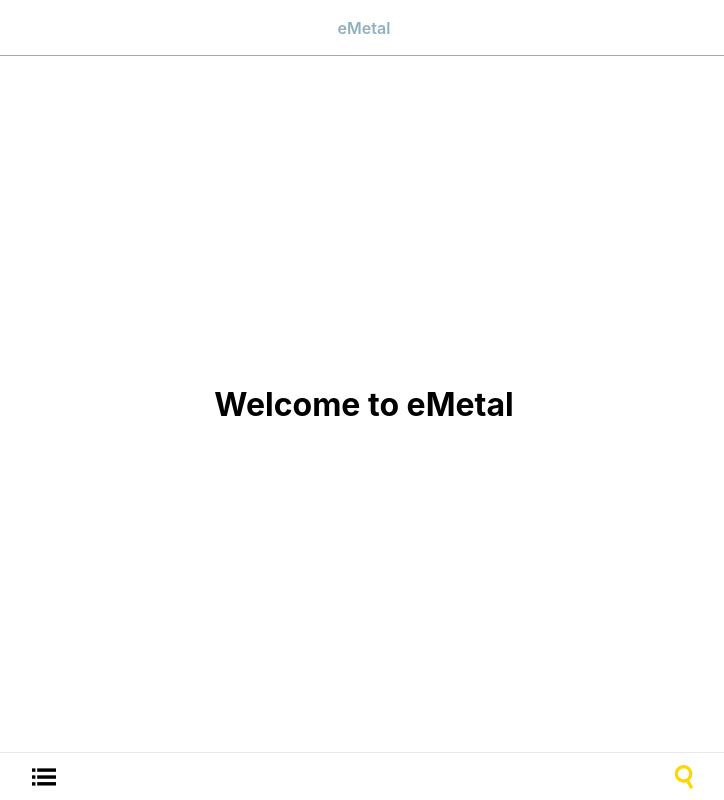
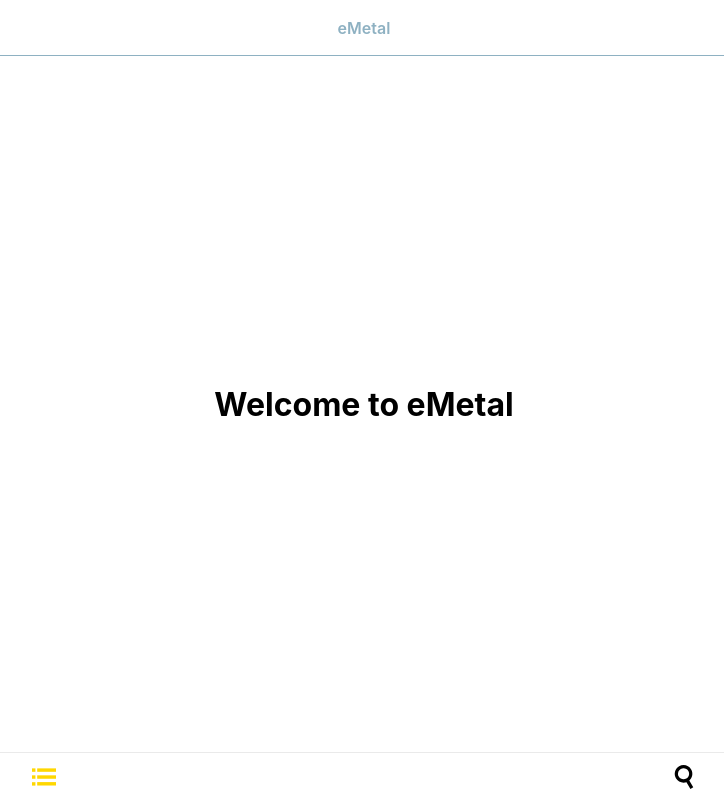
Before and after one commit to Jongyeol91/auction, a Next.js app: page / in a window 1280 px wide. Shown: the whole page, without its empty margins (276-1000 px from the left). Built offline with nearby package versions, Linux system fonts and the light colour scheme.

Commit message:
feat: complete footer structure

```diff
--- a/components/base/Footer.tsx
+++ b/components/base/Footer.tsx
@@ -4,8 +4,8 @@ import FooterTabItem from './FooterTabItem';
 function Footer() {
   return (
     <StyledFooter>
-      <FooterTabItem icon="home" />
-      <FooterTabItem icon="search" isActive />
+      <FooterTabItem icon="home" exact href="/" />
+      <FooterTabItem icon="search" href="/search" />
     </StyledFooter>
   );
 }
--- a/components/base/FooterTabItem.tsx
+++ b/components/base/FooterTabItem.tsx
@@ -1,8 +1,10 @@
 import styled, { css } from 'styled-components';
 import BulletList from '@/components/vectors/BulletList.svg';
 import Search from '@/components/vectors/Search.svg';
-import React from 'react';
+import React, { useMemo } from 'react';
 import { colors } from '@/lib/colors';
+import { useRouter } from 'next/router';
+import Link from 'next/link';
 
 const IconMap = {
   home: <BulletList />,
@@ -11,14 +13,26 @@ const IconMap = {
 
 interface Props {
   icon: keyof typeof IconMap;
-  isActive?: boolean;
+  href: string;
+  exact?: boolean;
 }
 
-function FooterTabItem({ icon, isActive }: Props) {
-  return <Item isActive={isActive}>{IconMap[icon]}</Item>;
+function FooterTabItem({ icon, href, exact }: Props) {
+  const { pathname } = useRouter();
+
+  const isActive = useMemo(
+    () => (exact ? pathname === href : pathname.startsWith(href)),
+    [exact, href, pathname],
+  );
+
+  return (
+    <Link href={href}>
+      <Item isActive={isActive}>{IconMap[icon]}</Item>
+    </Link>
+  );
 }
 
-const Item = styled.div<{ isActive?: boolean }>`
+const Item = styled.a<{ isActive?: boolean }>`
   display: flex;
   align-items: center;
   justify-content: center;
```
Also changed, not shown: pages/search.tsx (added, +20 -0 lines).
